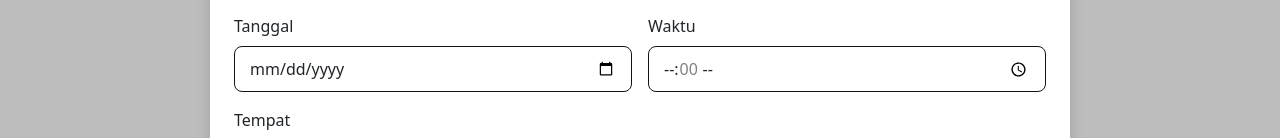
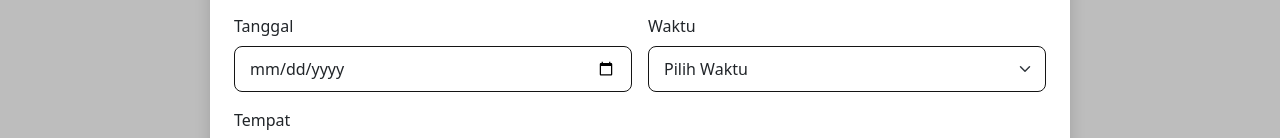
Before and after one commit to farizhaidar/PBL, a Next.js app: page /booking in a window 1280 px wide. Shown: the part 526-664 px from the top of the page. Built offline with nearby package versions, Linux system fonts and the light colour scheme.

Commit message:
ganti pemilihan waktu di booking jadi dropdown

```diff
--- a/app/booking/page.tsx
+++ b/app/booking/page.tsx
@@ -17,6 +17,12 @@ type BookingSuccessData = {
   location: string;
   queueNumber: number;
 };
+
+// Available time slots
+const availableTimes = [
+  "08:00", "09:00", "10:00", "11:00",
+  "12:00", "13:00", "14:00"
+];
 
 export default function BookingPage() {
   const [form, setForm] = useState({
@@ -93,8 +99,8 @@ export default function BookingPage() {
     }
     if (!form.time) {
       newErrors.time = "Waktu harus diisi";
-    } else if (form.time < "08:00" || form.time > "15:00") {
-      newErrors.time = "Waktu harus antara pukul 08:00 hingga 15:00";
+    } else if (!availableTimes.includes(form.time)) {
+      newErrors.time = "Waktu yang dipilih tidak valid";
     }
 
     setErrors(newErrors);
@@ -223,7 +229,6 @@ export default function BookingPage() {
       display: "flex",
       flexDirection: "column",
       position: "relative",
-      // backgroundColor: "#f8f9fa"
     }}>
       {/* Navbar Transparan di Atas Konten */}
       <nav style={{
@@ -232,7 +237,6 @@ export default function BookingPage() {
         left: 0,
         right: 0,
         zIndex: 1000,
-        // backgroundColor: "rgba(255, 255, 255, 0.9)",
         backdropFilter: "blur(5px)",
         boxShadow: "0 2px 10px rgba(0,0,0,0.1)"
       }}>
@@ -242,10 +246,9 @@ export default function BookingPage() {
       {/* Konten Utama */}
       <div style={{
         flex: 1,
-        paddingTop: "70px", // Sesuaikan dengan tinggi navbar
+        paddingTop: "70px",
         display: "flex",
         flexDirection: "column",
-        // backgroundColor: "#f8f9fa"
       }}>
         <div className="container" style={{
           flex: 1,
@@ -362,14 +365,10 @@ export default function BookingPage() {
                   </div>
                   <div className="col-md-6">
                     <label htmlFor="time" className="form-label">Waktu</label>
-                    <input
+                    <select
                       id="time"
-                      className={`form-control ${errors.time ? "is-invalid" : ""}`}
+                      className={`form-select ${errors.time ? "is-invalid" : ""}`}
                       name="time"
-                      type="time"
-                      min="08:00"
-                      max="15:00"
-                      step="3600"
                       value={form.time}
                       onChange={handleChange}
                       required
@@ -378,7 +377,14 @@ export default function BookingPage() {
                         padding: "10px 15px",
                         border: "1px solid #ddd"
                       }}
-                    />
+                    >
+                      <option value="">Pilih Waktu</option>
+                      {availableTimes.map((time) => (
+                        <option key={time} value={time}>
+                          {time}
+                        </option>
+                      ))}
+                    </select>
                     {errors.time && <div className="invalid-feedback d-block">{errors.time}</div>}
                   </div>
                 </div>
```
